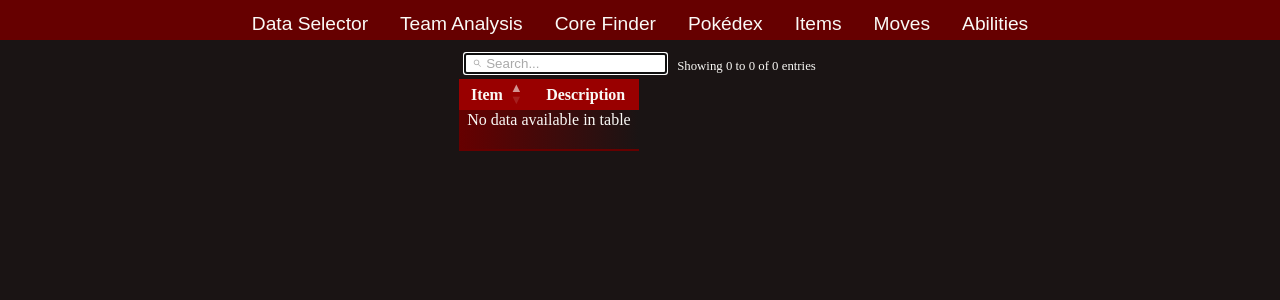
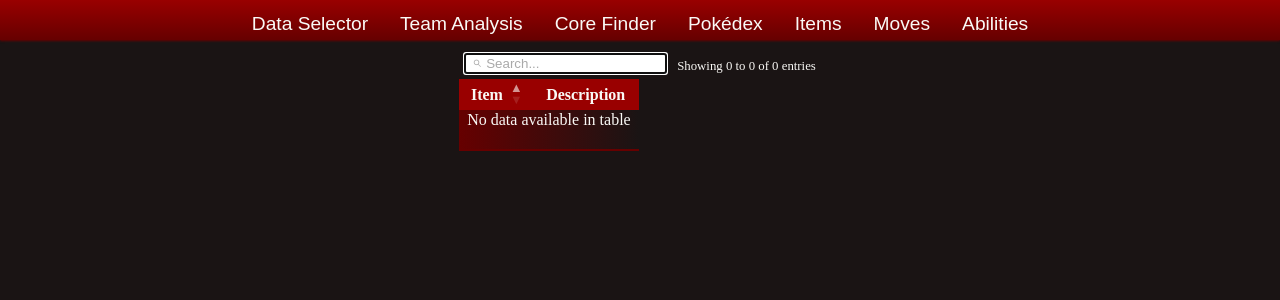
Before and after one commit to googlyeyesultra/PokeTeam, a Flask app: template templates/ItemDex.html in a window 1280 px wide. Shown: the top 300 px of the page. Run offline with Flask 2, Linux system fonts and the light colour scheme; the template is opened without the code that fills it, so the values that code supplies are empty; some libraries are stand-ins or nearby versions.

Commit message:
Continuing style improvements.

```diff
--- a/static/style.css
+++ b/static/style.css
@@ -1,18 +1,28 @@
 :root {
   --bg-color: #1a1414;
   --text-color: #FAF9F6;
-  --navbar-color: var(--off-accent-color);
-  --navbar-hover-color: var(--bg-color);
   --accent-color: #990000;
-  --off-accent-color: #660000;
-  --block-color-1: #373131;
-  --block-color-2: #534f4f;
+  --dark-accent-color: #660000;
+  --block-color-1: #261D1D;
+  --block-color-2: #332727;
   --checker-color-1:#f0f0f0;
   --checker-color-2:#f0fff0;
   --disabled-text-color: #444;
-  --light-border-color: #777777;
   --link-color: #00BFFF;
   --placeholder-color: #A9A9A9;
+  --shadow-color: black;
+  --red-color: #990000;
+  --glow-color: var(--text-color);
+}
+
+#input_pokemon {
+  --pokemon-block-width: 156px;
+  --pokemon-block-height: 54px;
+}
+
+#top_wrapper {
+    background-image: linear-gradient(180deg, var(--accent-color), var(--dark-accent-color));
+    box-shadow: 0px 1px 2px var(--dark-accent-color);
 }
 
 a {
@@ -310,7 +313,6 @@ form {
 }
 
 .topnav {
-  background-color: var(--navbar-color);
   overflow: hidden;
   font-family: Sans-Serif;
 }
@@ -384,7 +382,6 @@ form {
 }
 
 .format-name {
-  background-color: var(--navbar-color);
   overflow: hidden;
   text-align: center;
   font-size: 1.5em;
--- a/templates/NavBar.html
+++ b/templates/NavBar.html
@@ -1,5 +1,6 @@
 {% extends "Base.html" %}
   {% block content %}
+  <div id="top_wrapper">
     <div class="format-name">
       {{ dataset }}
     </div>
@@ -16,6 +17,7 @@
         <a href="{{ url_for('ability_dex', dataset=dataset) }}">Abilities</a>
       </div>
     </header>
+  </div>
   <div class="content">
   {% block below_navbar %}
   {% endblock %}
```
Also changed, not shown: other parts of static/style.css (+21 -32 lines). Lines whose indentation alone changed are shown as unchanged.
